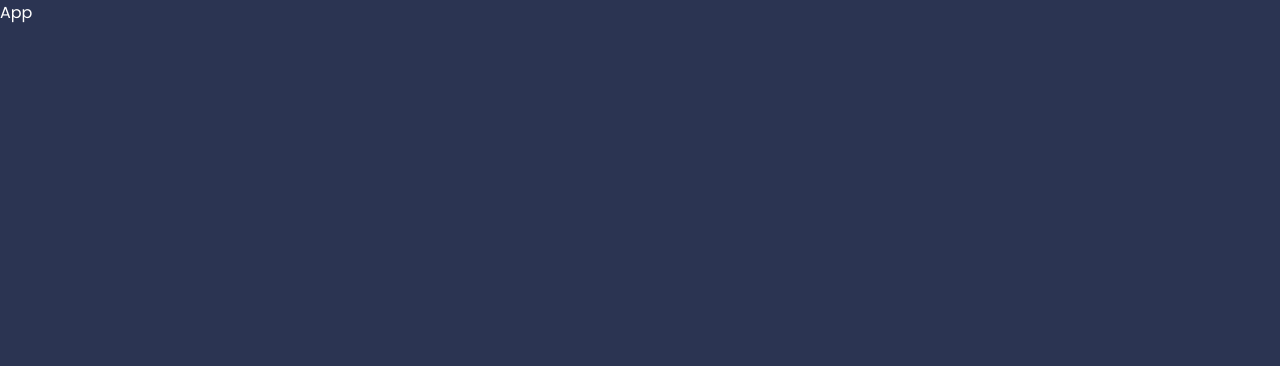
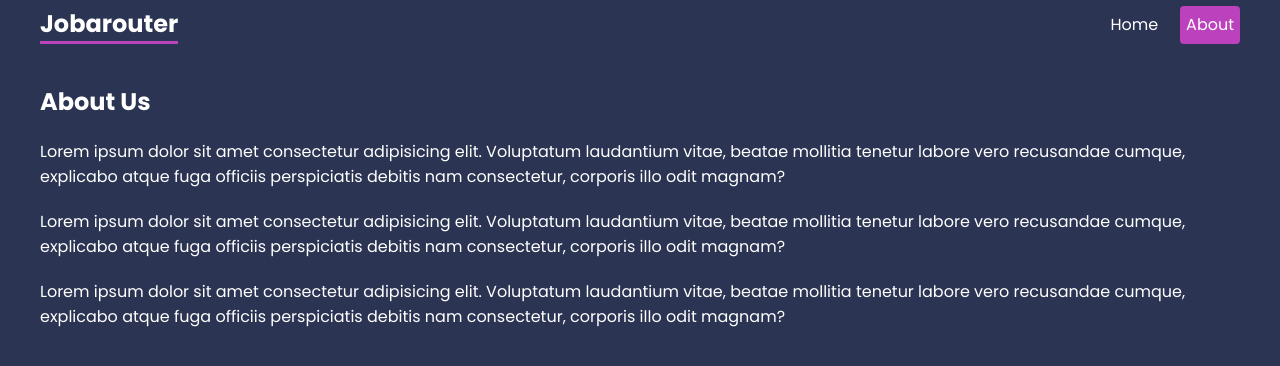
Before and after one commit to Shanehortonm/routing, a React (Create React App) app in the folder routing-practice/: page /about in a window 1280 px wide. Shown: the top 366 px of the page. Built offline with nearby package versions, Linux system fonts and the light colour scheme.

Commit message:
changes to pages, nav, work on routes

```diff
--- a/routing-practice/src/App.js
+++ b/routing-practice/src/App.js
@@ -1,7 +1,33 @@
-import React from "react";
+import {
+  createBrowserRouter,
+  Route,
+  createRoutesFromElements,
+  RouterProvider,
+} from "react-router-dom";
+
+// pages
+import { Home } from "./pages/Home";
+import { About } from "./pages/About";
+
+// layouts
+import { RootLayout } from "./layouts/RootLayout";
+import { HelpLayout } from "./layouts/HelpLayout";
+
+const router = createBrowserRouter(
+  createRoutesFromElements(
+    <Route path="/" element={<RootLayout />}>
+      <Route index element={<Home />} />
+      <Route path="about" element={<About />} />
+      <Route path="help" element={<HelpLayout />}>
+        <Route path="faq" />
+        <Route path="contact" />
+      </Route>
+    </Route>
+  )
+);
 
 const App = () => {
-  return <div>App</div>;
+  return <RouterProvider router={router} />;
 };
 
 export default App;
--- a/routing-practice/src/index.css
+++ b/routing-practice/src/index.css
@@ -31,12 +31,91 @@ button {
 }
 
 /* Navbar */
+header nav {
+  display: flex;
+  gap: 16px;
+  justify-content: end;
+  max-width: 1200px;
+  margin: 0 auto;
+  padding-top: 6px;
+}
+
+header nav h1 {
+  margin-right: auto;
+  border-bottom: 3px solid var(--primary);
+}
+
+header nav a {
+  text-decoration: none;
+  padding: 6px;
+  border-radius: 4px;
+}
+
+header nav a.active {
+  background: var(--primary);
+}
 
 /* Page Content */
 
+main {
+  max-width: 1200px;
+  margin: 40px auto;
+}
+
 /* Help Layout */
 
+.help-layout nav {
+  display: flex;
+  justify-content: center;
+  gap: 30px;
+  margin: 30px 0;
+}
+
+.help-layout nav a {
+  padding: 10px;
+  border: 2px solid white;
+  border-radius: 4px;
+  text-decoration: none;
+}
+
+.help-layout nav a:hover {
+  border-color: var(--primary);
+}
+
+.help-layout nav a:active {
+  background: var(--primary);
+}
+
 /* Faq */
+
+.faq .question {
+  background: rgba(0, 0, 0, 0.2);
+  padding: 5px 20px;
+  border-radius: 4px;
+  margin: 20px 0;
+}
+
+/* contact form */
+
+form {
+  margin-top: 30px;
+}
+
+form input,
+form label span,
+form textarea {
+  display: block;
+}
+
+form input,
+form textarea {
+  margin-bottom: 10px;
+  padding: 8px;
+  border-radius: 4px;
+  border: 0;
+  width: 300px;
+  color: var(--secondary);
+}
 
 /* Careers List */
 
--- /dev/null
+++ b/routing-practice/src/layouts/HelpLayout.jsx
@@ -0,0 +1,19 @@
+import { NavLink, Outlet } from "react-router-dom";
+
+export const HelpLayout = () => {
+  return (
+    <div className="help-layout">
+      <h2>Website Help</h2>
+      <p>
+        Lorem ipsum dolor sit amet consectetur adipisicing elit. Ratione, vel.
+      </p>
+
+      <nav>
+        <NavLink to="faq">View the FAQ's</NavLink>
+        <NavLink to="contact">Contact Us</NavLink>
+      </nav>
+
+      <Outlet />
+    </div>
+  );
+};
--- /dev/null
+++ b/routing-practice/src/layouts/RootLayout.jsx
@@ -0,0 +1,19 @@
+import { NavLink, Outlet } from "react-router-dom";
+
+export const RootLayout = () => {
+  return (
+    <div className="root-layout">
+      <header>
+        <nav>
+          <h1>Jobarouter</h1>
+          <NavLink to="/">Home</NavLink>
+          <NavLink to="about">About</NavLink>
+        </nav>
+      </header>
+
+      <main>
+        <Outlet />
+      </main>
+    </div>
+  );
+};
--- /dev/null
+++ b/routing-practice/src/pages/About.jsx
@@ -0,0 +1,27 @@
+import React from "react";
+
+export const About = () => {
+  return (
+    <div className="about">
+      <h2>About Us</h2>
+      <p>
+        Lorem ipsum dolor sit amet consectetur adipisicing elit. Voluptatum
+        laudantium vitae, beatae mollitia tenetur labore vero recusandae cumque,
+        explicabo atque fuga officiis perspiciatis debitis nam consectetur,
+        corporis illo odit magnam?
+      </p>
+      <p>
+        Lorem ipsum dolor sit amet consectetur adipisicing elit. Voluptatum
+        laudantium vitae, beatae mollitia tenetur labore vero recusandae cumque,
+        explicabo atque fuga officiis perspiciatis debitis nam consectetur,
+        corporis illo odit magnam?
+      </p>
+      <p>
+        Lorem ipsum dolor sit amet consectetur adipisicing elit. Voluptatum
+        laudantium vitae, beatae mollitia tenetur labore vero recusandae cumque,
+        explicabo atque fuga officiis perspiciatis debitis nam consectetur,
+        corporis illo odit magnam?
+      </p>
+    </div>
+  );
+};
--- /dev/null
+++ b/routing-practice/src/pages/Home.jsx
@@ -0,0 +1,24 @@
+import React from "react";
+
+export const Home = () => {
+  return (
+    <div className="home">
+      <h2>Welcome</h2>
+      <p>
+        Lorem ipsum dolor sit amet consectetur adipisicing elit. Molestiae
+        provident excepturi ad natus reprehenderit debitis distinctio, ex fugiat
+        vel repudiandae?
+      </p>
+      <p>
+        Lorem ipsum dolor sit amet consectetur adipisicing elit. Molestiae
+        provident excepturi ad natus reprehenderit debitis distinctio, ex fugiat
+        vel repudiandae?
+      </p>
+      <p>
+        Lorem ipsum dolor sit amet consectetur adipisicing elit. Molestiae
+        provident excepturi ad natus reprehenderit debitis distinctio, ex fugiat
+        vel repudiandae?
+      </p>
+    </div>
+  );
+};
```
Also changed, not shown: routing-practice/src/pages/help/Contact.jsx (added, +19 -0 lines), routing-practice/src/pages/help/Faq.jsx (added, +61 -0 lines).
